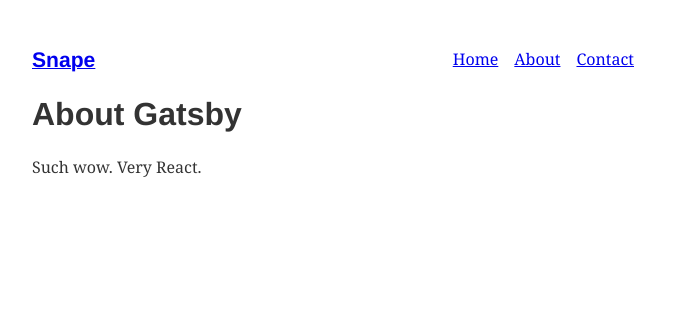
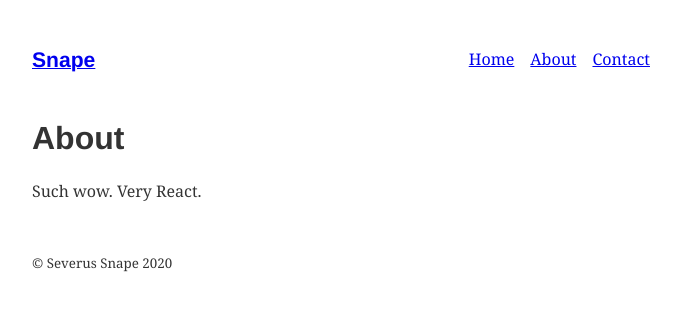
Before and after one commit to lechev/gatsby-boilerplate, a Gatsby site: page /about in a window 1280 px wide. Shown: the whole page, without its empty margins (299-980 px from the left). Built offline with nearby package versions, Linux system fonts and the light colour scheme; Gatsby itself is replaced by a stand-in of ours.

Commit message:
Feat/components (#2)
* Add first styled components

* Add image support

* Add html lang

```diff
--- a/gatsby-config.js
+++ b/gatsby-config.js
@@ -3,6 +3,7 @@
  *
  * See: https://www.gatsbyjs.org/docs/gatsby-config/
  */
+const path = require(`path`)
 
 module.exports = {
   siteMetadata: {
@@ -17,7 +18,24 @@
         pathToConfigModule: `src/utils/typography`,
       },
     },
+    {
+      resolve: `gatsby-source-filesystem`,
+      options: {
+        name: `images`,
+        path: `${__dirname}/src/assets/images`,
+      },
+    },
+    {
+      resolve: `gatsby-plugin-svgr`,
+      options: {
+        prettier: true,
+        svgo: true, // configured in .svgo.yml file
+      },
+    },
     `gatsby-plugin-react-helmet`,
     `gatsby-plugin-layout`,
+    `gatsby-plugin-styled-components`,
+    `gatsby-transformer-sharp`,
+    `gatsby-plugin-sharp`
   ],
 }
--- /dev/null
+++ b/src/components/footer.js
@@ -0,0 +1,20 @@
+import React from "react"
+import styled from "styled-components"
+
+const FooterContainer = styled.footer`
+  margin: 3rem auto;
+  max-width: 650px;
+  padding: 0 1rem;
+`
+
+const FooterContent = styled.p``
+
+const Footer = ({ name }) => (
+  <FooterContainer>
+    <FooterContent>
+      <small>© {name} {new Date().getFullYear()}</small>
+    </FooterContent>
+  </FooterContainer>
+)
+
+export default Footer
--- a/src/components/header.js
+++ b/src/components/header.js
@@ -1,3 +1,55 @@
 import React from "react"
+import styled from "styled-components"
 
-export default props => <h1>{props.headerText}</h1>
+import { Link } from "gatsby"
+
+const HeaderContainer = styled.header`
+  margin: 3rem auto;
+  max-width: 650px;
+  padding: 0 1rem;
+
+  a {
+    text-shadow: none;
+    background-image: none;
+  }
+
+  h3 {
+    display: inline;
+  }
+
+  ul {
+    list-style: none;
+    float: right;
+  }
+
+  li {
+    display: inline-block;
+
+    &:not(:last-of-type) {
+      margin-right: 1rem;
+    }
+  }
+`
+
+const Navigation = styled.ul``
+
+const ListLink = props => (
+  <li>
+    <Link to={props.to}>{props.children}</Link>
+  </li>
+)
+
+const Header = ({ name }) => (
+  <HeaderContainer>
+    <Link to="/">
+      <h3>{name}</h3>
+    </Link>
+    <Navigation>
+      <ListLink to="/">Home</ListLink>
+      <ListLink to="/about/">About</ListLink>
+      <ListLink to="/contact/">Contact</ListLink>
+    </Navigation>
+  </HeaderContainer>
+)
+
+export default Header
--- a/src/components/meta.js
+++ b/src/components/meta.js
@@ -22,6 +22,7 @@
 
       return (
         <Helmet title={meta.title} titleTemplate={titleTemplate}>
+          <html lang="en" />
           <meta name="description" content={meta.description} />
         </Helmet>
       )
--- a/src/layouts/index.js
+++ b/src/layouts/index.js
@@ -1,27 +1,25 @@
 import React from "react"
-import { Link } from "gatsby"
+import styled from "styled-components"
+
 import Meta from "../components/meta"
+import Header from "../components/header"
+import Footer from "../components/footer"
 
-const ListLink = props => (
-  <li style={{ display: `inline-block`, marginRight: `1rem` }}>
-    <Link to={props.to}>{props.children}</Link>
-  </li>
-)
+const Main = styled.main`
+  margin: 3rem auto;
+  max-width: 650px;
+  padding: 0 1rem;
+`
 
 export default ({ children }) => (
-  <main style={{ margin: `3rem auto`, maxWidth: 650, padding: `0 1rem` }}>
+  <React.Fragment>
     <Meta />
+    <Header name="Snape" />
 
-    <header style={{ marginBottom: `1.5rem` }}>
-      <Link to="/" style={{ textShadow: `none`, backgroundImage: `none` }}>
-        <h3 style={{ display: `inline` }}>Snape</h3>
-      </Link>
-      <ul style={{ listStyle: `none`, float: `right` }}>
-        <ListLink to="/">Home</ListLink>
-        <ListLink to="/about/">About</ListLink>
-        <ListLink to="/contact/">Contact</ListLink>
-      </ul>
-    </header>
-    {children}
-  </main>
+    <Main>
+      {children}
+    </Main>
+
+    <Footer name="Severus Snape" />
+  </React.Fragment>
 )
--- a/src/pages/about.js
+++ b/src/pages/about.js
@@ -1,11 +1,14 @@
 import React from "react"
-import Header from "../components/header"
+import styled from "styled-components"
+
 import Meta from "../components/meta"
 
+const Container = styled.section``
+
 export default () => (
-  <section>
+  <Container>
     <Meta title="About" />
-    <Header headerText="About Gatsby" />
+    <h1>About</h1>
     <p>Such wow. Very React.</p>
-  </section>
+  </Container>
 )
```
Also changed, not shown: package.json (+9 -0 lines), src/pages/contact.js (+7 -4 lines), src/pages/index.js (+38 -6 lines), .svgo.yml (added), src/assets/images/logo.svg (added), src/assets/images/main-image.jpg (added), 4 other files.
